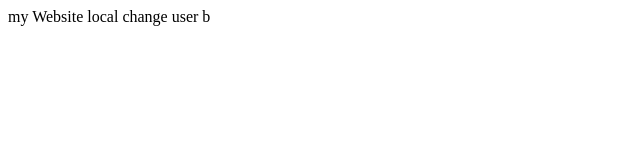
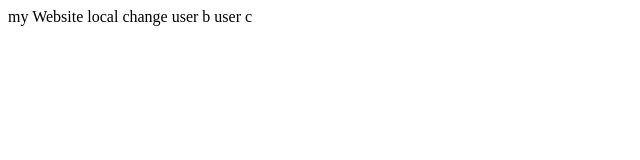
Before and after one commit to yran0213/firstTest, a plain HTML site: page index.html in a window 1280 px wide. Shown: the full height of the page, 0-640 px from the left. Drawn offline with Linux system fonts and the light colour scheme.

Commit message:
Update index.html

```diff
--- a/index.html
+++ b/index.html
@@ -9,5 +9,6 @@
     my Website
     local change
     user b
+    user c
 </body>
 </html>
```
